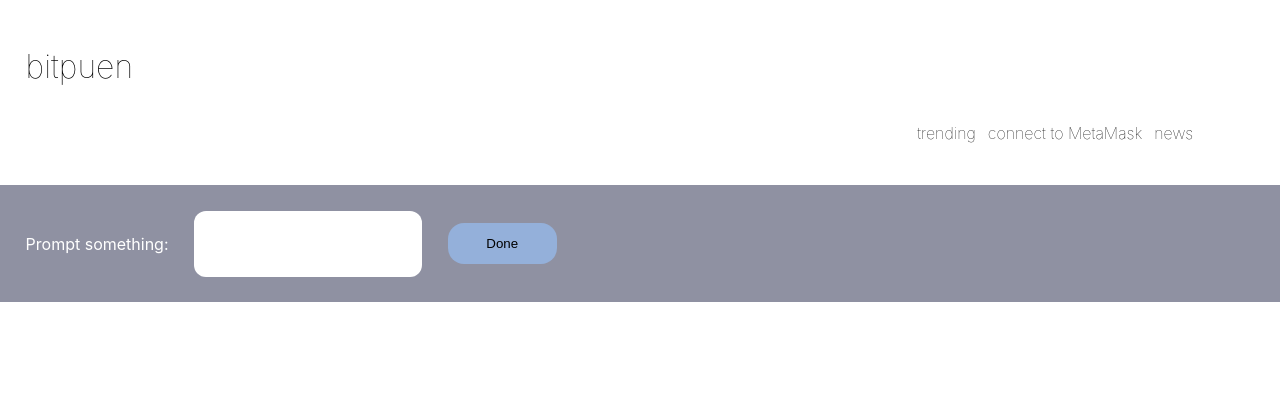
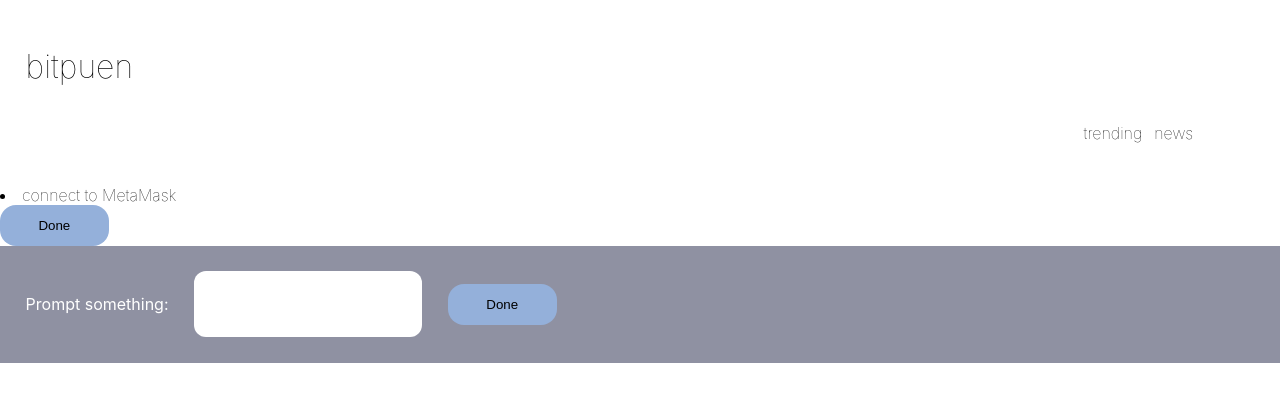
Before and after one commit to chusanapunn/Podduang, a React (Create React App) app in the folder bitpuennft/: page / in a window 1280 px wide. Shown: the top 402 px of the page. Built offline with nearby package versions, Linux system fonts and the light colour scheme.

Commit message:
state connect success

```diff
--- a/bitpuennft/src/App.js
+++ b/bitpuennft/src/App.js
@@ -1,17 +1,29 @@
 // import logo from './logo.svg';
+import React, { useState } from'react';
 import './App.css';
 import PostInput from './component/PostInput.js';
-
 import Header from './component/Header.js';
-
+import ConnectMetaMaskButton from './component/ConnectMetaMaskButton.js';
 
 function App() {
+
+  const [account, setAccount] = useState(null);
+
+  const updateAccount = (newAccount) => {
+    setAccount(newAccount);
+  };
+  // const handleSubmit = () => {
+  //   // Implement your logic here
+  // console.log('Account: ',account);
+  // };
+
   return (
     <div>
-      <Header></Header>
-
+      <Header ></Header>
+      <ConnectMetaMaskButton onUpdateAccount={updateAccount}/>
       {/* Add the rest of your app components here */}
-      <PostInput></PostInput>
+      <button className='button' onClick={()=>console.log("Account is: ",account)}>Done</button>
+      <PostInput ></PostInput>
     </div>
   );
 }
--- a/bitpuennft/src/component/ConnectMetaMaskButton.js
+++ b/bitpuennft/src/component/ConnectMetaMaskButton.js
@@ -1,11 +1,10 @@
 // ConnectMetaMaskButton.js
-import React, { useState } from 'react';
+import React, { useState} from 'react';
 import './componentStyle.css'
 // import { ethers } from 'ethers/providers';
 const { ethers } = require("ethers");
 
-
-function ConnectMetaMaskButton() {
+const ConnectMetaMaskButton = ({onUpdateAccount})=>{
     const [account, setAccount] = useState(null);
 
     const connectToMetaMask = async () => {
@@ -19,7 +18,7 @@ function ConnectMetaMaskButton() {
           console.log(accounts);
           // Set the connected account
           setAccount(accounts[0]);
-
+          onUpdateAccount(accounts[0]);
           // Other logic after connecting...
         } else {
           console.error('MetaMask not detected. Please install MetaMask.');
@@ -31,19 +30,19 @@ function ConnectMetaMaskButton() {
 
     return (
       <div>
-      <ul className="tab">
-        <li className="tabLink">trending</li>
+
         {account ? (
           <div className="tabLink">connected account: {account}</div>
         ) : (
 
-        <li className="tabLink" onClick={connectToMetaMask}>connect to MetaMask</li>
+          <li className="tabLink"  onClick={connectToMetaMask}>connect to MetaMask</li>
 
         )}
-        <li className="tabLink">news</li>
-      </ul>
       </div>
     );
-}
 
-export default ConnectMetaMaskButton;
+};
+
+
+
+export default React.memo(ConnectMetaMaskButton);
--- a/bitpuennft/src/component/Header.js
+++ b/bitpuennft/src/component/Header.js
@@ -1,15 +1,19 @@
-import React from 'react';
-import ConnectMetaMaskButton from './ConnectMetaMaskButton.js';
+import React  from 'react';
 import './componentStyle.css';
 
 function Header(){
+
     return(
         <div className='container'>
             <h1 className='title'>
                 bitpuen
+            </h1>
+            <ul className="tab">
 
-            </h1>
-            <ConnectMetaMaskButton />
+                <li className="tabLink">trending</li>
+
+                <li className="tabLink">news</li>
+            </ul>
         </div>
 
     )
--- a/bitpuennft/src/component/PostInput.js
+++ b/bitpuennft/src/component/PostInput.js
@@ -2,11 +2,13 @@ import React, { useState } from 'react';
 import './componentStyle.css'
 const PostInput = () => {
   const [inputValue, setInputValue] = useState('');
+  const [account] = useState(null);
 
   const handleSubmit = () => {
     // Implement your logic here
-    console.log('Submitted value:', inputValue);
+    console.log('Submitted value:', inputValue,'. By Account: ',account);
     // You can call your contract function or perform other actions
+
   };
 
   return (
--- a/bitpuennft/src/component/componentStyle.css
+++ b/bitpuennft/src/component/componentStyle.css
@@ -31,21 +31,23 @@
     align-self: flex-start;
     color: black;
     font-weight: 100;
-    font-size: 32;
+    font-size: 48;
 }
 .tab{
     list-style-type: none;
     display:flex;
-    float:right;
+    flex-direction: row;
+    align-items: flex-end;
     padding-right:4%;
+    justify-content: right;
+}
+a:active{
+    font-weight: bold;
 }
 .tabLink{
     padding-right:12px;
     font-weight: 100;
     font-size: 24;
-    overflow:hidden;
-    white-space: nowrap;
-    text-overflow: ellipsis;
 }
 
 .input {
```
Lines whose indentation alone changed are shown as unchanged.
